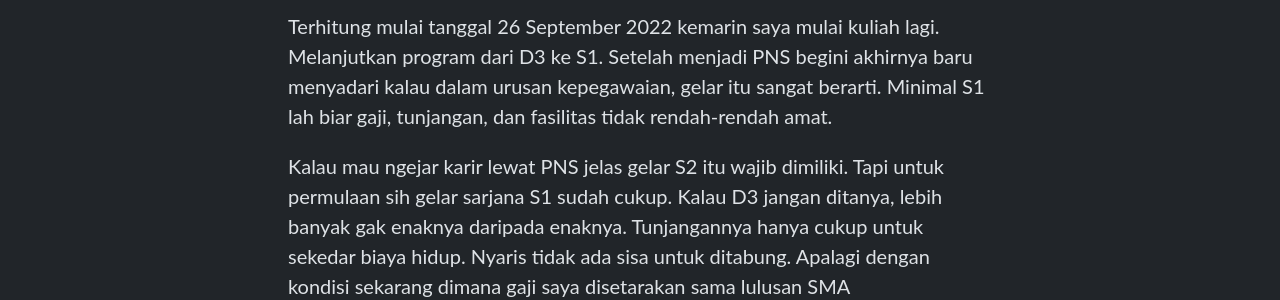
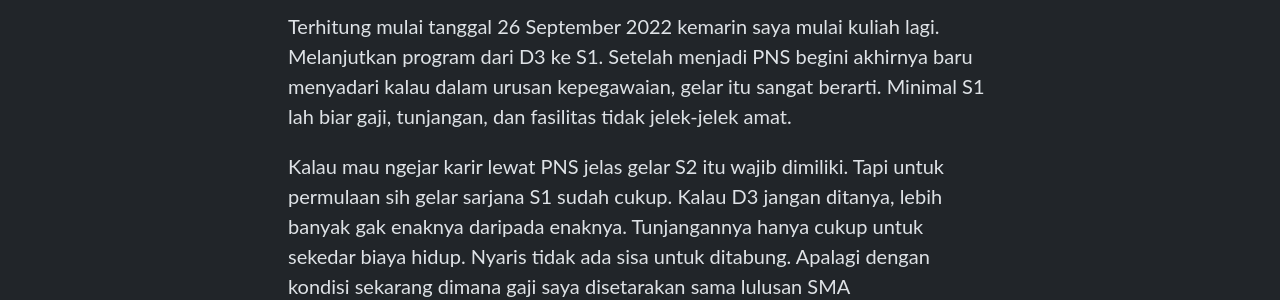
Before and after one commit to apynx/apynx.github.io, a Jekyll site: the page built from _posts/2022-09-28-mulai-kuliah-lagi.md, in a window 1280 px wide. Shown: the part 191-491 px from the top of the page. Built offline with Jekyll 4.4.1, drawn with Linux system fonts in a browser that asks for light colours; some web fonts are replaced.

Commit message:
tes update

```diff
--- a/_posts/2022-09-28-mulai-kuliah-lagi.md
+++ b/_posts/2022-09-28-mulai-kuliah-lagi.md
@@ -7,7 +7,7 @@ categories  : [Diari]
 tags        : [kuliah, transfer kuliah, d3 ke s1]
 comments    : true
 ---
-Terhitung mulai tanggal 26 September 2022 kemarin saya mulai kuliah lagi. Melanjutkan program dari D3 ke S1. Setelah menjadi PNS begini akhirnya baru menyadari kalau dalam urusan kepegawaian, gelar itu sangat berarti. Minimal S1 lah biar gaji, tunjangan, dan fasilitas tidak rendah-rendah amat.
+Terhitung mulai tanggal 26 September 2022 kemarin saya mulai kuliah lagi. Melanjutkan program dari D3 ke S1. Setelah menjadi PNS begini akhirnya baru menyadari kalau dalam urusan kepegawaian, gelar itu sangat berarti. Minimal S1 lah biar gaji, tunjangan, dan fasilitas tidak jelek-jelek amat.
 
 Kalau mau ngejar karir lewat PNS jelas gelar S2 itu wajib dimiliki. Tapi untuk permulaan sih gelar sarjana S1 sudah cukup. Kalau D3 jangan ditanya, lebih banyak gak enaknya daripada enaknya. Tunjangannya hanya cukup untuk sekedar biaya hidup. Nyaris tidak ada sisa untuk ditabung. Apalagi dengan kondisi sekarang dimana gaji saya disetarakan sama lulusan SMA
 
```
